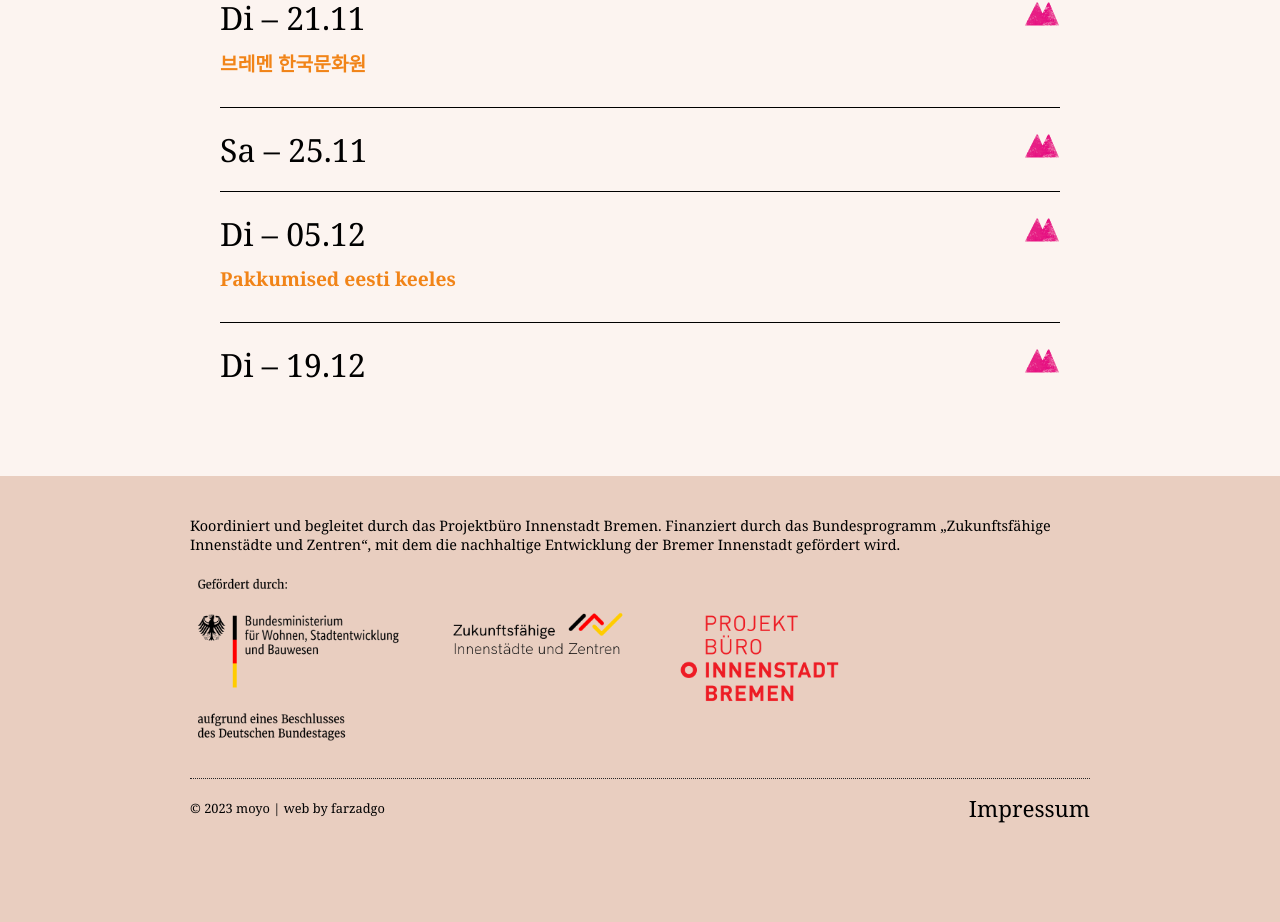
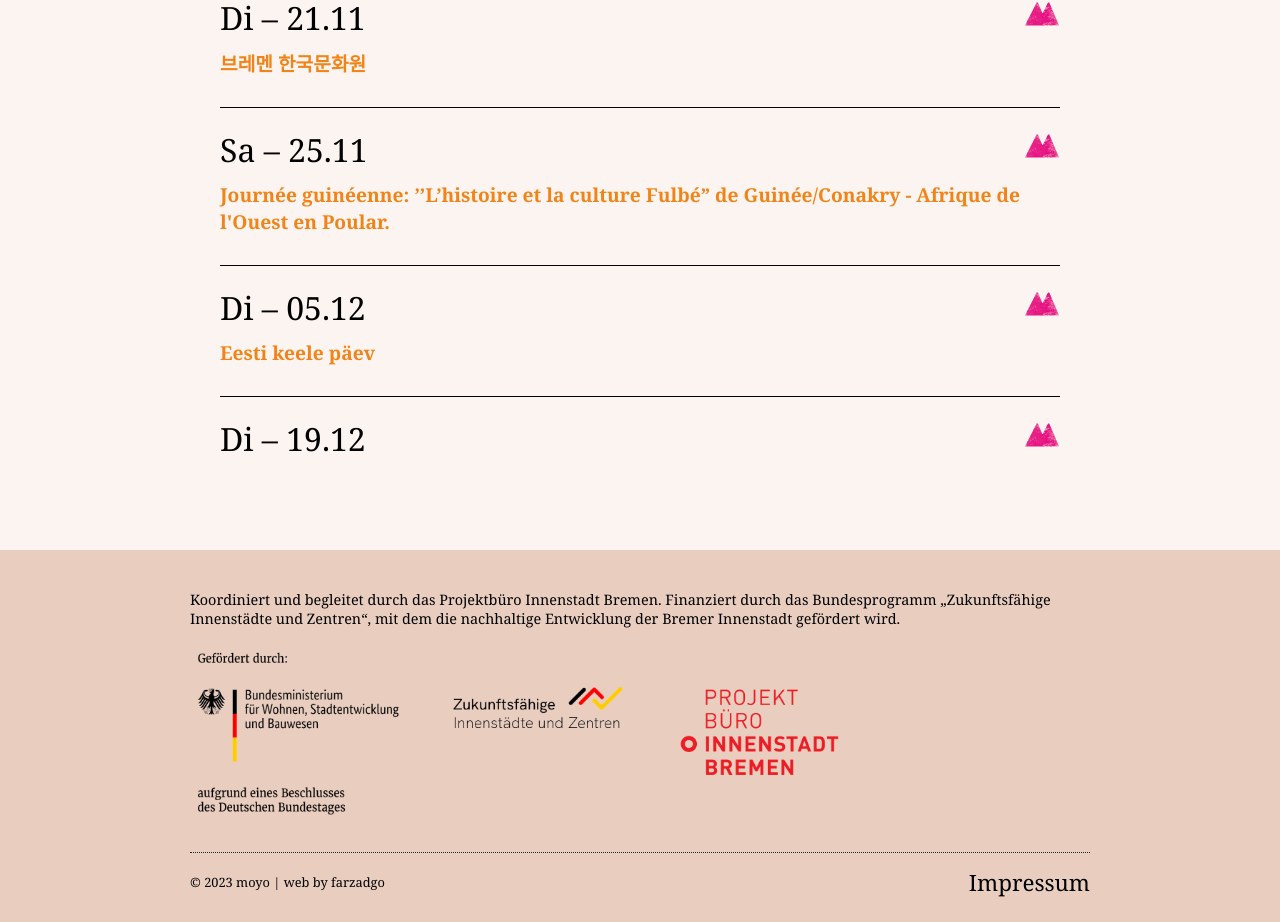
Before and after one commit to farzadgo/moyo-bremen, a Next.js app: page / in a window 1280 px wide. Shown: the part 1847-2769 px from the top of the page. Before the commit the page ends 2695 px from the top, so only its background shows below. Built offline with nearby package versions, Linux system fonts and the light colour scheme.

Commit message:
location added to menu and about and text updates

```diff
--- a/components/Menu.js
+++ b/components/Menu.js
@@ -24,12 +24,14 @@ const Menu = ({ setToggle }) => {
     en: {
       home:'Program',
       about: 'About us',
-      impressions: 'Impressions'
+      impressions: 'Impressions',
+      location: 'Location',
     },
     de: {
       home:'Programm',
       about: 'Über uns',
-      impressions: 'Eindrücke'
+      impressions: 'Eindrücke',
+      location: 'Standort',
     }
   }
 
@@ -108,7 +110,7 @@ const Menu = ({ setToggle }) => {
       </nav>
 
       <section className={styles.contactSection}>
-        {contact.map((item, i) => <Contact key={i} item={item} fgColor={fgColor}/>)}
+        {contact.map((item, i) => <Contact key={i} item={item} fgColor={fgColor} entries={entries}/>)}
       </section>
 
     </motion.div>
@@ -118,10 +120,10 @@ const Menu = ({ setToggle }) => {
 export default Menu
 
 
-const Contact = ({ item, fgColor }) => {
+const Contact = ({ item, fgColor, entries }) => {
   const iconProps = {
     color: fgColor,
-    size: 16,
+    size: 20,
     strokeWidth: 2
   }
   const TagName = Icon[item.name];
@@ -135,7 +137,7 @@ const Contact = ({ item, fgColor }) => {
         target="_blank"
         rel="noreferrer"
       >
-        {item.title}
+        {item.title ? item.title : entries.location}
       </a>
     </div>
   )
--- a/data/about-data.js
+++ b/data/about-data.js
@@ -24,7 +24,7 @@ export const about = [
           `moyo is a place of education and exchange around the many languages that are spoken in Bremen. The events implemented as part of this project (see <a href='./#program'> program</a>) give languages and initiatives the public hearing they deserve. Participation and speaking out - in all languages - is explicitly encouraged in this project. Come by, sit with us, and share your perspective on the city of tomorrow!`,
           `We are usually at UMZU on Tuesday and sometimes on Friday or Saturday. On each opening day, different people - some individual actors, some organized initiatives or associations - are responsible for the program. There are no curators, which means that the decision about the program items lies 100% with the respective responsible persons and thus corresponds to their interests, competences and experiences. A team of volunteers provides logistical support and offers passers-by a sympathetic ear outside of the program.`,
           `Participation in all events of the project is free of charge.`,
-          `<i> In Swahili, one of Bremen's many languages, “moyo” means, among other terms, "heart, feeling, center, center and bravery”. </i>`
+          `<i> In Swahili, one of Bremen's many languages, “moyo” means, among other terms, "heart, feeling, center, and bravery”. </i>`
         ]
       }
     ]
@@ -50,11 +50,11 @@ export const about = [
       {
         TITLE: 'moyo kohta',
         BODY: [
-          `Projekt "MOYO- The Heart of the City" läheb septembrist kuni detsembrini 2023 Bremeni <a href='https://www.umzu-bremen.de/' target='_blank'> UMZU </a>s katsejärku, lootes edasi kasvada ja end kesklinnas kehtestada.`,
-          `MOYO on õppe- ja vahetuspaik, mis on seotud Bremenis kõneldavate keelte mitmekesisusega. Selle projekti raames läbiviidavad üritused (vt <a href='./#program'> programm</a>) annavad keeltele ja algatustele avaliku kuulamise, mida nad väärivad. Selles projektis julgustatakse selgesõnaliselt osalema ja rääkima kõigis keeltes. Tule kohale, istu meiega koos ja jaga oma nägemust homsest linnast!`,
-          `Tavaliselt oleme UMZUs teisipäeval ja mõnikord ka reedel või laupäeval. Igal avamispäeval vastutavad programmi eest erinevad inimesed - mõned üksikud osalejad, mõned organiseeritud algatused või ühendused. Kuraatoreid ei ole, mis tähendab, et otsus programmipunktide üle lasub 100% ulatuses vastavatel vastutavatel isikutel ja vastab seega nende huvidele, pädevustele ja kogemustele. Vabatahtlike meeskond pakub logistilist tuge ja pakub möödujatele ka väljaspool programmi mõistvat kõrva.`,
-          `Osalemine kõigis projekti üritustes on tasuta.`,
-          `<i>MOYO tähendab suahiili keeles, mis on üks paljudest Bremeni keeltest, muu hulgas "süda, tunne, keskus, keskpunkt ja vaprus".</i>`
+          `Projekt „moyo- linna süda“ on üks katseprojekt mis kestab septembrist – detsembrini ja toimub kohas nimega <a href='https://www.umzu-bremen.de/' target='_blank'> UMZU </a> Bremenis. Meie suur soov on, et projekt kasvab peale seda edasi ja rajab endale püsiva koha otse Bremeni kesklinnas.`,
+          `Moyo on üks koht, kus kõik keerleb nende keelte ümber, mida Bremeni elanikud kõnelevad. See on üks koht, kus haridus ja mõtete vahetus on eesmärgiks. Üritused mis projekti raames toimuvad (siehe  <a href='./#program'> Programm</a>) saavutavad just nende keelte jaoks – mida muidu eriti linnas ei ole kuulda või ei ole näha – tunnustust. Kaasa tegemine ja rääkimine – kõikides keeltes – on selles projektis selgesti soovitud. Tule läbi, istu meie juurde ja jaga meiega sinu soovi tuleviku linnaelu kohta.`,
+          `Meie oleme tavaliselt teisipäevati ja vahepeal ka reedel või laupäeval UMZU kohas olemas. Igal projekti päeval kannavad erinevad inimesed – vahest eraisikud, või ka ühingud – vastutust. Selles projektis ei ole kuraatoreid. See tähendab, et päeva korraldajad otsustavad ise, oma huvide ja oskuste järgi, mis üritusel toimuma hakkab. Korraldajaid aitab üks vabatahltik töörühm, samuti on nad olemas kui suvaliselt möödaminejatel tekkib küsimui projekti kohta.`,
+          `Oselemine on tasuta.`,
+          `<i>“moyo” tähendab Suaheli keeles - üks paljudest keeltest, mida Bremenis räägitakse - „Süda, tunne, keskpunkt, tsentrum ja vaprust“.</i>`
         ]
       }
     ]
@@ -204,9 +204,9 @@ export const about = [
     lang: 'ff',
     data: [
       {
-        TITLE: 'Baɗte moyo',
+        TITLE: 'moyo',
         BODY: [
-          `Pullo (keewal mum ko Fulɓe) ko lenyol aynooɓe (durooɓe) hoɗuɓe e diiwaanuuji Sahel takko jeereende Sahara. Hiɓe tawee hannde e leyɗe 15 Afirik Hiirnaange, yoga e majje ko Maali, Senegal, Gine haa leyɗe Afirik Hakkundeeri yeru Chadi, Ndenndaandi Santrafirik e Sudaan. Ko woni sabu ngool saakitagol ko eggudu ndu aynooɓe ɓen ɗaɓɓiranta naʼi maɓɓe ɗin huɗo e njaram.`,
+          `COMING SOON`
         ]
       }
     ]
--- a/data/program-data.js
+++ b/data/program-data.js
@@ -267,12 +267,15 @@ export const program = [
         lang: 'ko',
         title: '브레멘 한국문화원',
         parags: [
-          `한국어 수업
-          어린이 도서관
-          만남의 장
-          서예수업
-          등등
-          `
+          `한자 도시 브레멘시의 중심 ‘UMZU’에서 '모요팀'과 '브레멘 한국학교'가 함께 '브레멘 한국 문화원'을 새로운 열었습니다.`,
+          `저희 브레멘 한국 문화원에서는 어린이 도서관, 다도, 한국어 수업, 책갈피만들기 등 다채로운 프로그램이 마련되어 있으며, 브레멘 시의 한국문화와 역할에 관한 토론과 간담회도 예정되어 있습니다.`,
+          `모두와 함께 나누고 싶은 한국 문화의 순간에 여러분을 초대합니다.`,
+          `<br>`,
+          `<b>프로그램</b>`,
+          `-12시 - 14시: 어린이 도서 전시 및 다도 시연`,
+          `-14시 - 16시: 책갈피 만들기`,
+          `-16시 - 18시: 한국어 수업`,
+          `-18시 - 20시: 간담회 및 토론`
         ]
       },
       {
@@ -280,12 +283,16 @@ export const program = [
         title: 'Koreanisches Kulturzentrum Bremen',
         day: 'Di',
         parags: [
-          `Koreanisch -Sprachkurs
-          Kinderbibliothek
-          Treffpunkt
-          Kalligraphie
-          etc…
-          `
+          `Im UMZU in der Mitte der Hansestadt Bremen haben das 'moyo-Team' und die 'Koreanische Schule Bremen e.V.' gemeinsam das 'Koreanische Kulturzentrum' eröffnet.`,
+          `In unserem 'Koreanischen Kulturzentrum' bieten wir ein vielfältiges Programm an, darunter eine Kinderbibliothek, ‚DADO‘ [koreanische Teezeremonie], Bastelaktivitäten [Namensetiketten], Möglichkeiten Korea kennenzulernen und einen Schnupperunterricht in Koreanisch.`,
+          `Zudem sind Diskussionen und Treffen zu Bremens koreanischer Kultur und ihrer Bedeutung geplant.`,
+          `Wir laden alle herzlich ein, diese besonderen Momente der koreanischen Kultur mit uns zu teilen.`,
+          `<br>`,
+          `<b>Programme</b>`,
+          `12:00 - 14:00: ‘Bibliothek’ [Kinderbuchausstellung]und ‘Dado’ [koreanische Teezeremonie]`,
+          `14:00 - 16:00: Bastelaktivitäten [Namensetiketten]`,
+          `16:00 - 18:00: Schnupperunterricht in Koreanisch`,
+          `18:00 - 20:00: Konferenz und Diskussion`
         ]
       },
       {
@@ -293,12 +300,16 @@ export const program = [
         title: 'Korean Cultural Centre Bremen',
         day: 'Tu',
         parags: [
-          `Korean -language course
-          Children's library
-          Meeting place
-          Calligraphy
-          etc…
-          `
+          `In the UMZU in the middle of the Hanseatic city of Bremen, 'moyo-Team‘ and the 'Korean Schule Bremen e.V.' jointly opened the 'Korean Cultural Center'.`,
+          `In our 'Korean Cultural Center', we offer a diverse program including a children's library, 'DADO' [Korean tea ceremony], craft activities [name labels], opportunities to learn about Korea and learn Korean.`,
+          `Discussions and meetings about Bremen's Korean culture and its significance are also planned.`,
+          `We invite everyone to share these special moments of Korean culture with us.`,
+          `<br>`,
+          `<b>Programs</b>`,
+          `12:00 - 2:00 p.m.: ‘Library’ [children’s book exhibition] and ‘Dado’ [Korean tea ceremony]`,
+          `2:00 p.m. - 4:00 p.m.: Craft activities [name labels]`,
+          `4:00 p.m. - 6:00 p.m.: Learn Korean`,
+          `6:00 p.m. - 8:00 p.m.: Conference and discussion`
         ]
       }
     ]
@@ -307,21 +318,39 @@ export const program = [
     DATE: '25.11',
     BODY: [
       {
-        lang: 'de',
-        title: 'Guineischer Tag. Das Motto: Heute wird nur Fullah gesprochen.',
+        lang: 'fr',
+        title: `Journée guinéenne: ’’L’histoire et la culture Fulbé” de Guinée/Conakry - Afrique de l'Ouest en Poular.`,
         day: 'Sa',
         parags: [
-          `Der Guineische Verein für Integration und Bildung in Deutschland möchte am 25.11. den Tag mit Euch verbringen. Es werden kreativen Angeboten auf Fullah geben.`,
-          `Für alle Altersstufen ist etwas dabei.`
+          `Ce jour-là, “l'histoire et la culture des Peulhs» de Guinée/Conakry seront racontées en Poular et un cours populaire ADLAM windere (lecture, écriture, grammaire, comptage, mémorisation du vocabulaire de la nature - animaux et Arbres) sera enseigné.`,
+          `On va aussi regarder des dessins animés drôles et pédagogiques et des comédies et on va s’occuper des contes aux fées et des informations historiques. La musique et la peinture font également partie du programme.`,
+          `Tous les groupes d'âge et les personnes parlant ou ne parlant pas Poular sont les bienvenus à tous les points du programme.`,
+          `Horaires: 10 h 00 à 13 h 00 + 20 h 00 à 22 h 00`,
+          `La journée est organisée par Mamadou Gayo Balde.`
+        ]
+      },
+      {
+        lang: 'de',
+        title: 'Guineischer Tag: “Die Geschichte und Kultur der Fulbhe” aus Guinea/Conakry - Westafrika in Fula.',
+        day: 'Sa',
+        parags: [
+          `An diesem Tag werden wir von der Geschichte und Kultur der Fulbhe aus Guinea/Conakry in Fula erzählen und einen Fula-Kurs zur Schrift ADLAM windere anbieten (Lesen,Schreiben, Grammatik, Zählen, Vokabeln u.a. aus der Natur zu Tieren und Bäumen).`,
+          `Wir werden auch lustige und lehrreiche Zeichentrickfilme und Komödien anschauen und uns mit Märchen und geschichtlichen Informationen beschäftigen. Auch Musik und Malen zählen zum Programm.`,
+          `Alle Altersgruppen und sowohl Menschen, die Fula sprechen, als auch Menschen ohne Fulakenntnisse sind bei allen Programmpunkten herzlich willkommen.`,
+          `Zeit: 10-13 Uhr + 20-22 Uhr`,
+          `Der Tag wird von Mamadou Gayo Balde organisiert.`
         ]
       },
       {
         lang: 'en',
-        title: 'Guinean Day. The motto: Only Fullah is spoken today.',
+        title: 'Guinean Day: “The history and culture of the Fulbhe” from Guinea/Conakry - West Africa in Fula.',
         day: 'Sa',
         parags: [
-          `The Guinean Association for Integration and Education in Germany would like to spend the day with you on the 25th of November. There will be creative activities in Fullah.`,
-          `There will be activities suited for all ages.`
+          `On this day we will talk about the history and culture culture of the Fulbhe from Guinea/Conakry in Fula and we will offer a Fula course on the script ADLAM windere (reading, writing, grammar, counting, vocabulary from nature about animals and trees).`,
+          `We will also watch funny and educational cartoons and comedies and we will look at fairy tales and historical information. Music and painting are also part of the program.`,
+          `All age groups and both people who speak Fula and those who do not are welcome to participate in all parts of the program.`,
+          `Time: 10:00-13:00 + 20:00-22:00`,
+          `The day is organised by Mamadou Gayo Balde.`,
         ]
       }
     ]
@@ -331,31 +360,40 @@ export const program = [
     BODY: [
       {
         lang: 'et',
-        title: 'Pakkumised eesti keeles',
+        title: 'Eesti keele päev',
         parags: [
-          `1. kaunistame looduse tooteid, nagu kive eesti rannast`,
-          `2. Mini eesti keele tund, vahepeal ka muusika abil`,
-          `3. Bilinguaalne võistlus, teemaks on eesti`
+          `14:00 - Laste programm:`,
+          `Kaunistame looduse tooteid (nagu kive eesti rannast). Räägime veidi loodusest, ja miks ta meile nii tähtis on.`,
+          `16:00 – mini eesti keele tund:`,
+          `Õppime koos natukene eesti keelt. Selle juures aitab meid ka muusika.`,
+          `18:00 – kahekeelne mälumäng`,
+          `Osalege kahekeelses mälumängus. Kes teab kõige rohkem eesti kohta?`
         ]
       },
       {
         lang: 'de',
-        title: 'Angebote auf estnischer Sprache',
+        title: 'Tag der estnischen Sprache',
         day: 'Di',
         parags: [
-          `1. Naturprodukte bemalen (bspw. Steine vom Strand in Estland)`,
-          `2. Mini Sprachkurs teilweise am Beispiel von Musik`,
-          `3. ein bilinguales Quiz über Estland`
+          `14:00 – Kinder Programm:`,
+          `Wir bemalen Naturprodukte (bspw. Steine vom Strand in Estland). Außerdem sprechen wir etwas über die Natur und wieso sie uns so wichtig ist.`,
+          `16:00 – Mini Estnisch Kurs`,
+          `Wir lernen gemeinsam ein bisschen Estnisch. Dabei hilft uns unter anderem die Musik.`,
+          `18:00 – bilinguales Quiz`,
+          `Nehmt am bilingualen Quiz teil. Wer weiß am meisten über Estland?`
         ]
       },
       {
         lang: 'en',
-        title: 'Offers in Estonian',
+        title: 'Estonian language Day',
         day: 'Tu',
         parags: [
-          `1. painting natural products (e.g. stones from the beach in Estonia)`,
-          `2. mini language course partly using music as an example`,
-          `3. bilingual quiz about Estonia`
+          `14:00 - Children's program:`,
+          `We paint natural products (e.g. stones from the beach in Estonia). We also talk about nature and why it is so important to us.`,
+          `16:00 - Mini Estonian language course`,
+          `We learn a little bit Estonian together. Among other things, the music will help us.`,
+          `18:00 - bilingual quiz`,
+          `Take part in the bilingual quiz. Who knows the most about Estonia?`
         ]
       }
     ]
--- a/data/sitedata.js
+++ b/data/sitedata.js
@@ -5,10 +5,14 @@ module.exports = {
   url: 'https://moyo-bremen.space',
   email: 'info@moyo-bremen.space',
   image: '/og.png',
-  author: 'farzad golghasemi',
+  author: 'moyo Bremen',
 
   // todo: use Feather icon names
   contact: [
+    {
+      name: 'MapPin',
+      url: 'https://maps.app.goo.gl/QHXXEwzVygTx1RVx5',
+    },
     {
       name: 'Mail',
       title: 'info@moyo-bremen.space',
```
Also changed, not shown: pages/about.js (+16 -1 lines).
